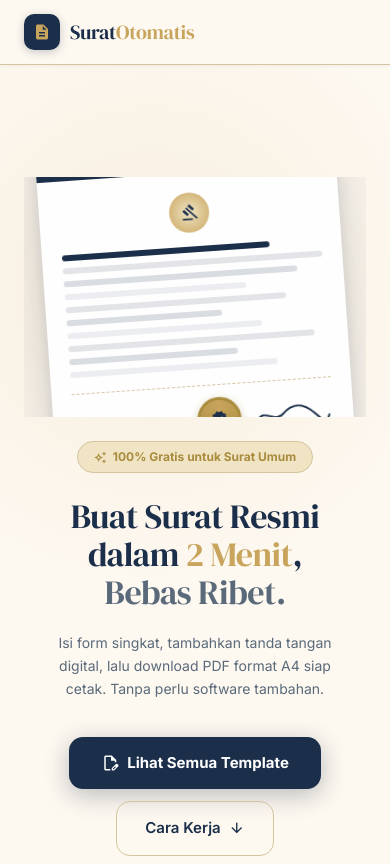
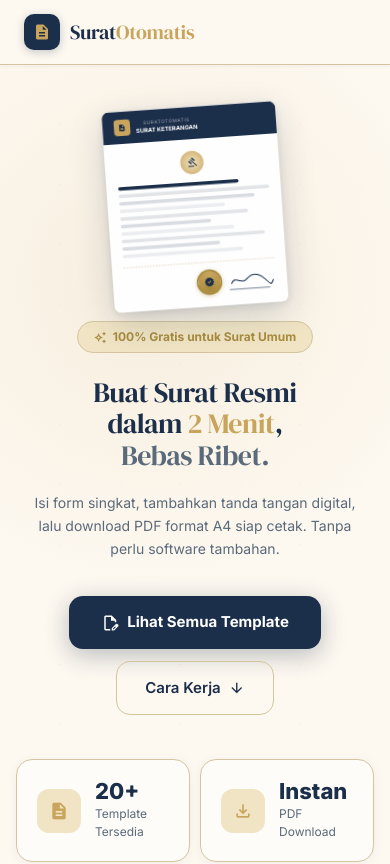
Before and after one commit to ZkaZF/generatorSurat, a Next.js app: page / in a window 390 px wide. Shown: the top 864 px of the page. Built offline with nearby package versions, Linux system fonts and the light colour scheme.

Commit message:
fix: scale down hero doc mockup on mobile, reduce section padding

```diff
--- a/src/app/globals.css
+++ b/src/app/globals.css
@@ -272,9 +272,19 @@
   }
 
   .hero-mockup-wrapper {
-    height: 240px !important;
+    height: 220px !important;
     order: -1 !important;
-    overflow: hidden !important;
+    overflow: visible !important;
+  }
+
+  /* Scale down the floating document card on mobile */
+  .hero-doc-card {
+    transform: rotate(-4deg) scale(0.72) !important;
+    transform-origin: center center !important;
+  }
+
+  .hero-doc-glow {
+    display: none !important;
   }
 
   .hero-stats-row {
@@ -300,6 +310,11 @@
     margin: 0 !important;
   }
 
+  .hero-section {
+    padding: 20px 16px 16px !important;
+    overflow: hidden !important;
+  }
+
   /* ── Header brand fixes in Editor ── */
   .editor-breadcrumb-brand,
   .editor-breadcrumb-sep,
@@ -312,3 +327,19 @@
     max-width: 140px !important;
   }
 }
+
+/* Extra-small screens (phones ≤ 480px) */
+@media (max-width: 480px) {
+  .hero-doc-card {
+    transform: rotate(-4deg) scale(0.58) !important;
+    transform-origin: center center !important;
+  }
+
+  .hero-mockup-wrapper {
+    height: 180px !important;
+  }
+
+  .hero-title {
+    font-size: 28px !important;
+  }
+}
--- a/src/app/page.tsx
+++ b/src/app/page.tsx
@@ -132,7 +132,7 @@
       </header>
 
       {/* ══════════ HERO ══════════ */}
-      <section style={{ maxWidth: '1200px', margin: '0 auto', padding: '80px 24px 60px', position: 'relative', overflow: 'hidden' }}>
+      <section className="hero-section" style={{ maxWidth: '1200px', margin: '0 auto', padding: '80px 24px 60px', position: 'relative', overflow: 'hidden' }}>
         {/* Geo overlay decoration */}
         <div className="geo-overlay" style={{ borderRadius: '32px' }} />
 
@@ -226,7 +226,7 @@
           {/* ── Right: Floating Document Mockup ── */}
           <div className="hero-mockup-wrapper" style={{ position: 'relative', display: 'flex', justifyContent: 'center', alignItems: 'center', height: '420px' }}>
             {/* Warm glow behind doc */}
-            <div style={{
+            <div className="hero-doc-glow" style={{
               position: 'absolute', bottom: '10%', left: '50%', transform: 'translateX(-50%)',
               width: '300px', height: '200px',
               background: 'radial-gradient(ellipse, rgba(200,164,92,0.25) 0%, transparent 70%)',
@@ -236,7 +236,7 @@
 
             {/* Document card — floating animation */}
             <div
-              className="animate-float-doc"
+              className="animate-float-doc hero-doc-card"
               style={{
                 width: '300px',
                 background: '#FFFFFF',
```
